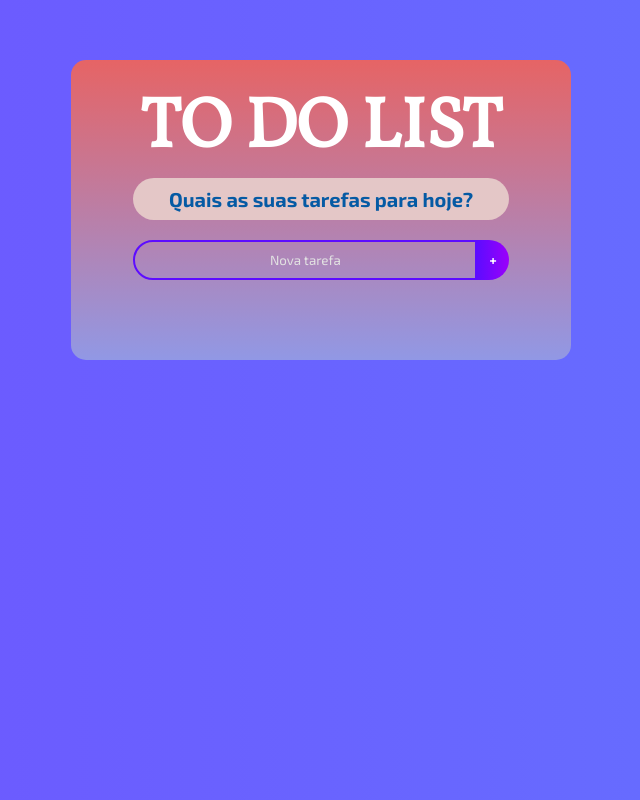
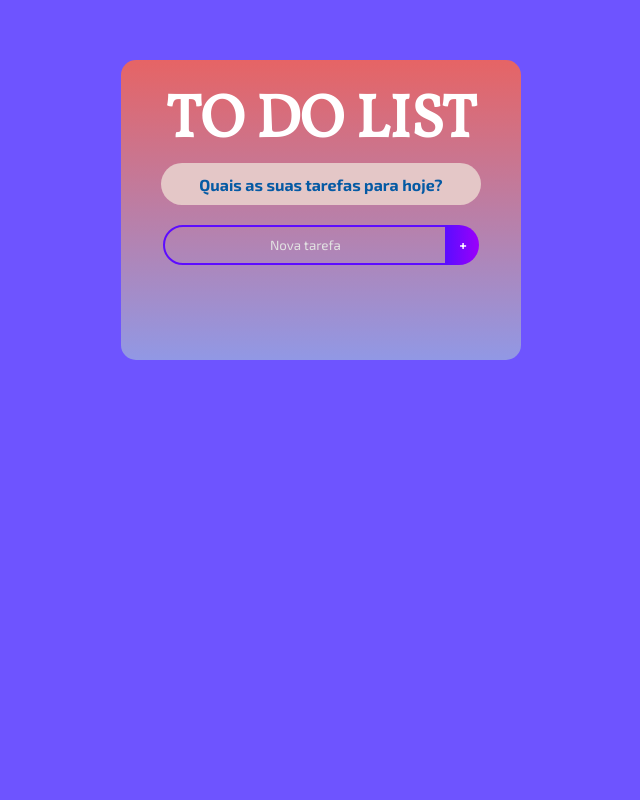
Before and after one commit to edgarrps/todo-list, a React (Vite) app: page / in a window 1280 px wide. Shown: the whole page, without its empty margins (319-959 px from the left). Built offline with nearby package versions, Linux system fonts and the light colour scheme.

Commit message:
CSS improvements

```diff
--- a/src/App.css
+++ b/src/App.css
@@ -8,13 +8,13 @@
 }
 
 body {
-    background: linear-gradient(90deg, rgb(110, 84, 255) 0%, rgba(100, 115, 255, 1) 100%);
+    background: rgb(110, 84, 255);
     text-align: center;
 }
 
 h1 {
     padding-top: 20px;
-    font-size: 70px;
+    font-size: 60px;
     color: #000;
     font-family: 'Vollkorn', serif;
     color: #fff;
@@ -22,14 +22,13 @@ h1 {
 
 .comment {
     background-color: rgb(228, 199, 199);
-    width: 376px;
+    width: 80%;
     height: 42px;
     position: relative;
     margin-bottom: 20px;
     margin-left: auto;
     margin-right: auto;
     border-radius: 3rem;
-    font-size: 10pt;
 }
 
 h2 {
@@ -38,7 +37,9 @@ h2 {
     top: 50%;
     left: 50%;
     margin-right: -50%;
-    transform: translate(-50%, -50%)
+    transform: translate(-50%, -50%);
+    font-size: 12pt;
+
 }
 
 .card {
@@ -47,8 +48,9 @@ h2 {
     background: linear-gradient(#e66465, #9198e5);
     color: rgb(5, 90, 164);
     border-radius: 15px;
-    width: 500px;
     min-height: 300px;
+    min-width: 300px;
+    max-width: 400px;
 }
 
 .taskInput {
@@ -56,7 +58,7 @@ h2 {
     border-radius: 3rem 0 0 3rem;
     border: 2px solid #5d0cff;
     outline: none;
-    width: 320px;
+    width: 65%;
     background: transparent;
     color: #fff;
     text-align: center;
@@ -90,7 +92,7 @@ h2 {
 .task-row {
     padding: 12px;
     border-radius: 3rem;
-    width: 87%;
+    width: 73%;
     display: flex;
     justify-content: space-between;
     align-items: center;
```
